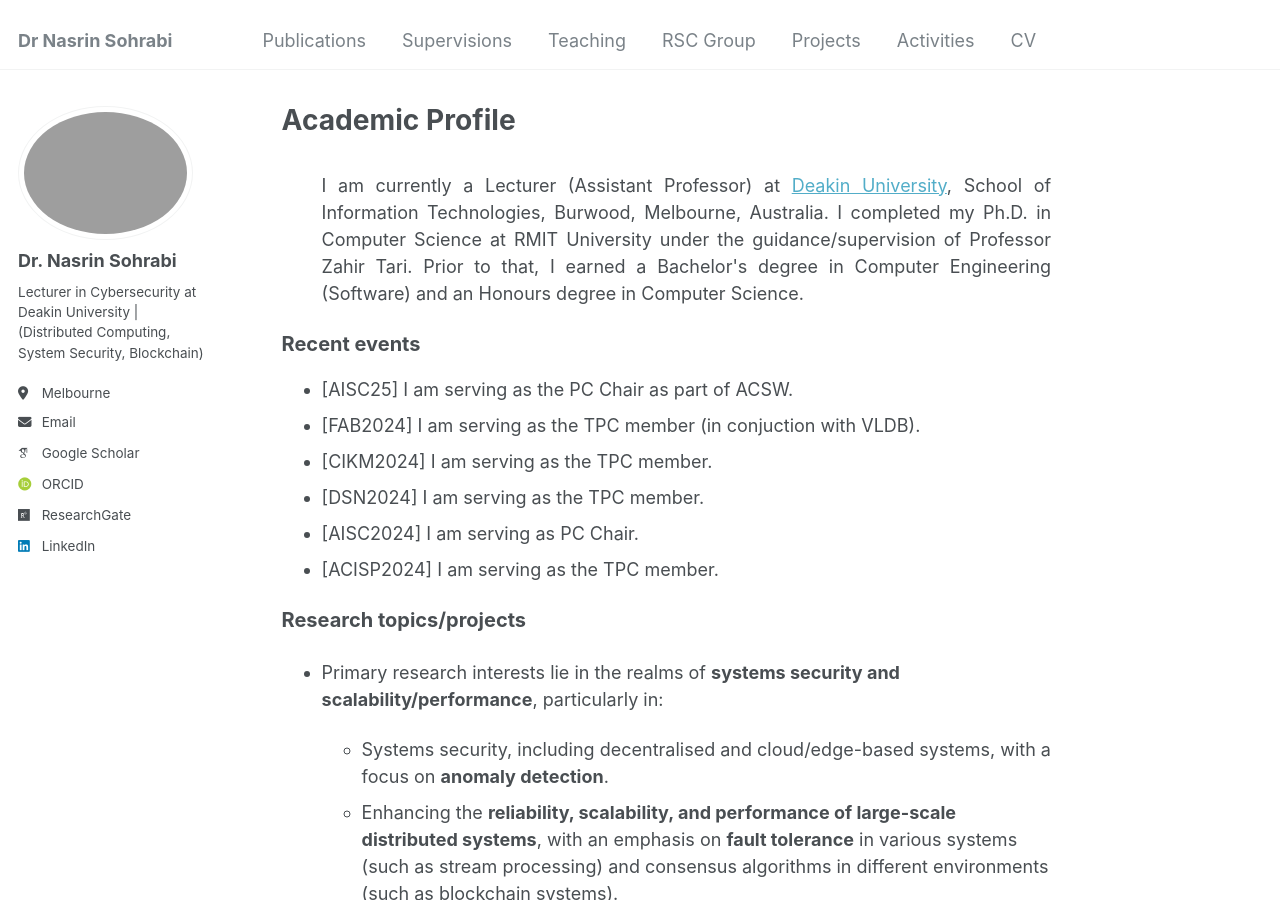
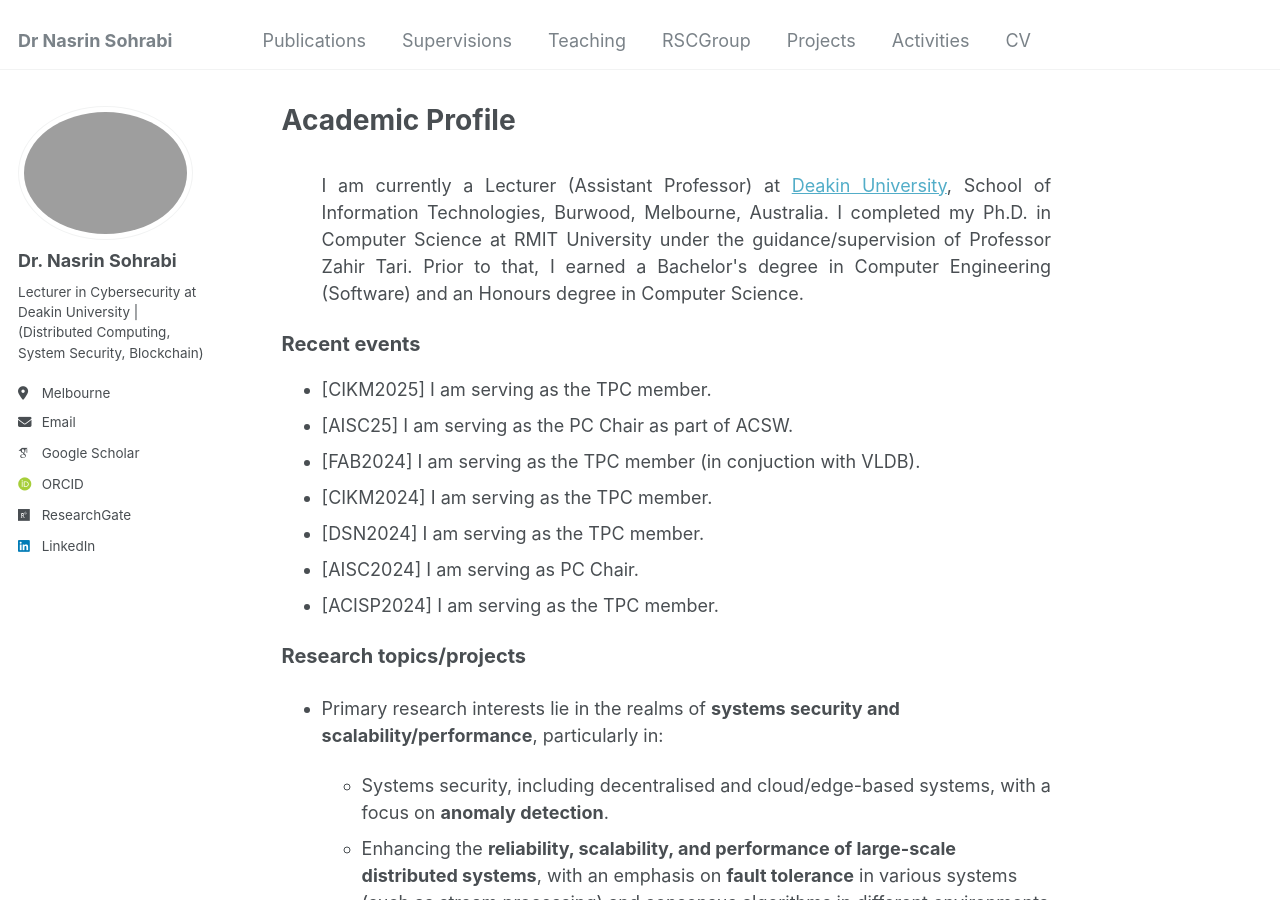
Before and after one commit to Nasrin-Sohrabi/Nasrin-Sohrabi.github.io, a Jekyll site: the page built from _pages/about.md, in a window 1280 px wide and 900 px high. Built offline with Jekyll 4.4.1, drawn with Linux system fonts in a browser that asks for light colours; some web fonts are replaced.

Commit message:
updateing the TPC list

```diff
--- a/_data/navigation.yml
+++ b/_data/navigation.yml
@@ -14,9 +14,8 @@ main:
   - title: "Teaching"
     url: /teaching/
 
-  - title: "RSC Group"
+  - title: "RSCGroup"
     url: /RSCG/
-
   - title: "Projects"
     url: /projects/
 
--- a/_pages/about.md
+++ b/_pages/about.md
@@ -13,6 +13,7 @@ redirect_from:
 <span style="font-size:20px;">Recent events</span>
 ======
 
+  * [CIKM2025] I am serving as the TPC member.
   * [AISC25] I am serving as the PC Chair as part of ACSW.
   * [FAB2024] I am serving as the TPC member (in conjuction with VLDB).
   * [CIKM2024] I am serving as the TPC member.
```
